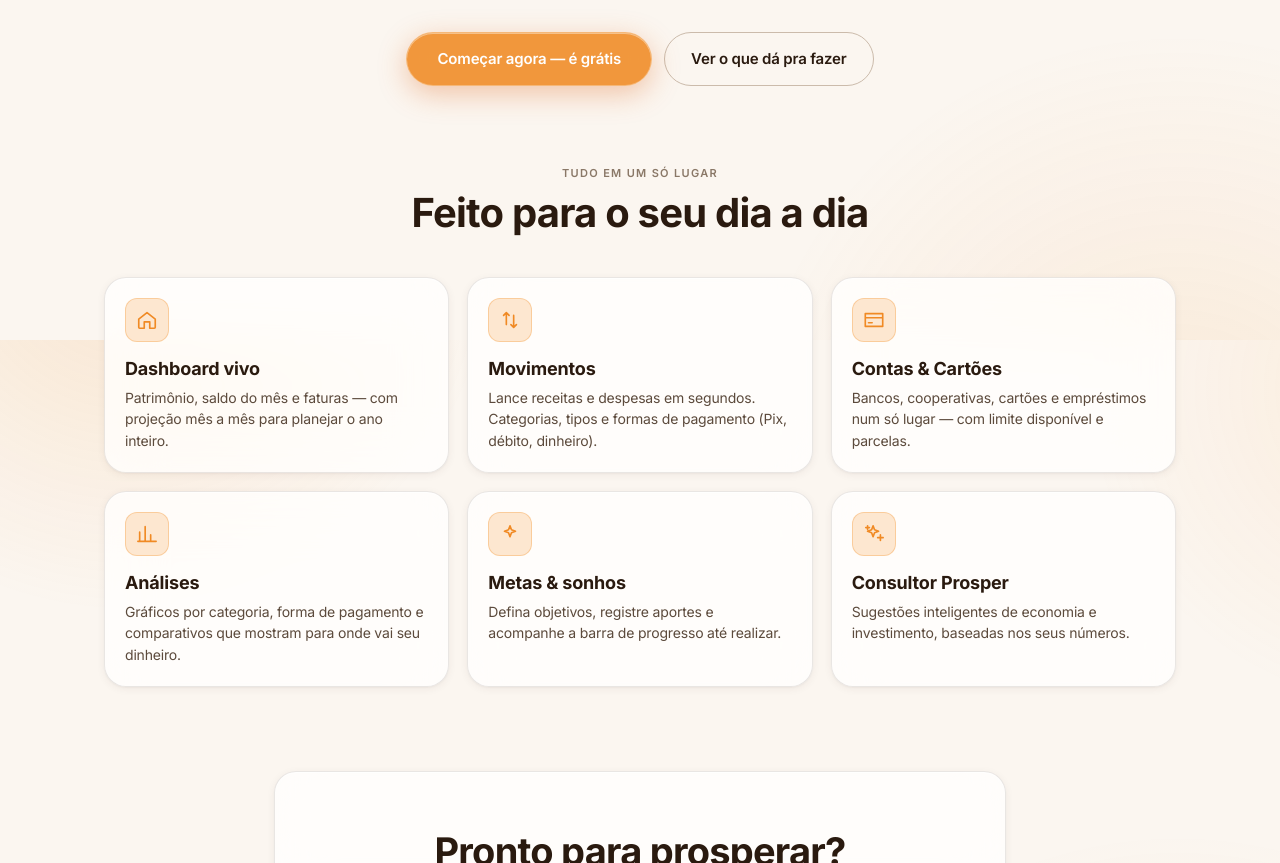
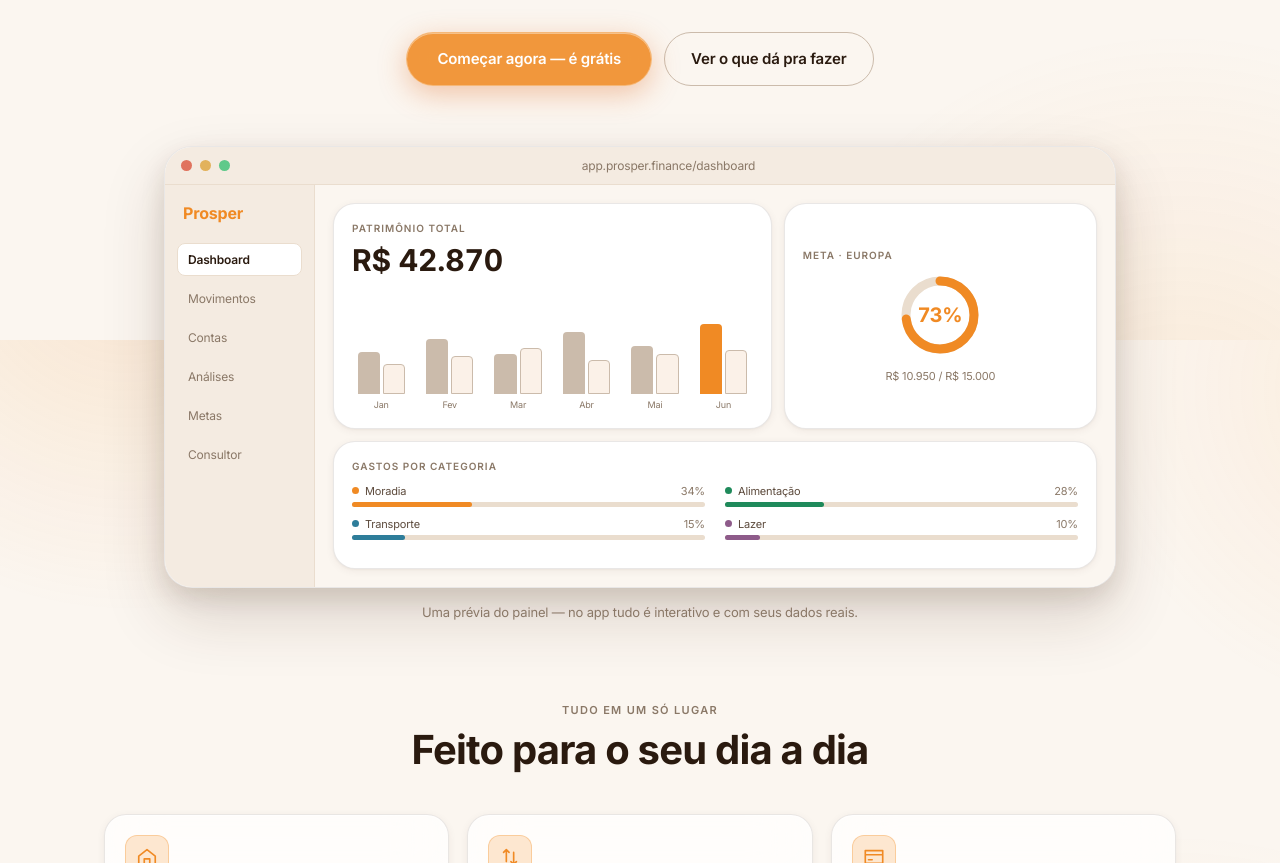
Before and after one commit to rafaelcasemiro01/prosper-finance, a Next.js app in the folder design_handoff_prosper/prosper-app/: page / in a window 1280 px wide. Shown: the part 460-1323 px from the top of the page. Built offline with nearby package versions, Linux system fonts and the light colour scheme; no server answers.

Commit message:
feat: preview visual da plataforma na landing

```diff
--- a/design_handoff_prosper/prosper-app/app/page.tsx
+++ b/design_handoff_prosper/prosper-app/app/page.tsx
@@ -1,6 +1,7 @@
 import Link from 'next/link';
 import { createClient } from '@/lib/supabase/server';
 import { ThemeToggle } from '@/components/ThemeToggle';
+import { LandingPreview } from '@/components/LandingPreview';
 
 export const metadata = {
   title: 'Prosper — Sua grana no controle, sem complicação',
@@ -73,6 +74,11 @@ export default async function LandingPage() {
         </div>
       </section>
 
+      {/* Preview da plataforma */}
+      <section style={{ padding: '20px 0 30px' }}>
+        <LandingPreview />
+      </section>
+
       {/* Feature grid */}
       <section id="recursos" style={{ maxWidth: 1120, margin: '0 auto', padding: '40px 24px 20px', scrollMarginTop: 80 }}>
         <div style={{ textAlign: 'center', marginBottom: 40 }}>
--- /dev/null
+++ b/design_handoff_prosper/prosper-app/components/LandingPreview.tsx
@@ -0,0 +1,115 @@
+// LandingPreview — mockups estáticos da plataforma (frame de navegador com
+// dashboard, gráfico de barras e anel de meta) usando os tokens reais.
+// Sem hooks: seguro em Server Component.
+
+function BarChart() {
+  const bars = [
+    { h: 42, e: 30 }, { h: 55, e: 38 }, { h: 40, e: 46 },
+    { h: 62, e: 34 }, { h: 48, e: 40 }, { h: 70, e: 44 },
+  ];
+  const labels = ['Jan', 'Fev', 'Mar', 'Abr', 'Mai', 'Jun'];
+  return (
+    <div style={{ display: 'grid', gridTemplateColumns: 'repeat(6, 1fr)', gap: 10, height: 120, alignItems: 'end' }}>
+      {bars.map((b, i) => (
+        <div key={i} style={{ display: 'flex', flexDirection: 'column', alignItems: 'center', gap: 5 }}>
+          <div style={{ display: 'flex', alignItems: 'end', gap: 3, height: 100, width: '100%', justifyContent: 'center' }}>
+            <div style={{ width: '38%', height: `${b.h}%`, background: i === 5 ? 'var(--accent)' : 'var(--ink-4)', borderRadius: '4px 4px 0 0' }} />
+            <div style={{ width: '38%', height: `${b.e}%`, background: 'var(--surface-2)', border: '1px solid var(--ink-4)', borderRadius: '4px 4px 0 0' }} />
+          </div>
+          <span style={{ fontSize: 9, color: 'var(--ink-3)' }}>{labels[i]}</span>
+        </div>
+      ))}
+    </div>
+  );
+}
+
+function GoalRing({ pct = 73 }: { pct?: number }) {
+  const r = 34, c = 2 * Math.PI * r;
+  return (
+    <svg width={92} height={92} viewBox="0 0 92 92" style={{ transform: 'rotate(-90deg)' }}>
+      <circle cx="46" cy="46" r={r} fill="none" stroke="var(--line)" strokeWidth="9" />
+      <circle cx="46" cy="46" r={r} fill="none" stroke="var(--accent)" strokeWidth="9" strokeLinecap="round"
+        strokeDasharray={`${(pct / 100) * c} ${c}`} />
+    </svg>
+  );
+}
+
+function MiniCat({ color, label, pct }: { color: string; label: string; pct: number }) {
+  return (
+    <div style={{ marginBottom: 10 }}>
+      <div style={{ display: 'flex', justifyContent: 'space-between', fontSize: 11, marginBottom: 4 }}>
+        <span style={{ display: 'flex', alignItems: 'center', gap: 6, color: 'var(--ink-2)' }}>
+          <span style={{ width: 7, height: 7, borderRadius: '50%', background: color }} />{label}
+        </span>
+        <span style={{ color: 'var(--ink-3)' }}>{pct}%</span>
+      </div>
+      <div style={{ height: 5, borderRadius: 999, background: 'var(--line)' }}>
+        <div style={{ width: `${pct}%`, height: '100%', borderRadius: 999, background: color }} />
+      </div>
+    </div>
+  );
+}
+
+export function LandingPreview() {
+  return (
+    <div style={{ maxWidth: 1000, margin: '0 auto', padding: '0 24px' }}>
+      {/* Browser frame */}
+      <div style={{ borderRadius: 'var(--radius-xl)', overflow: 'hidden', border: '1px solid var(--glass-border)', boxShadow: 'var(--shadow-pop)', background: 'var(--surface)' }}>
+        {/* Chrome bar */}
+        <div style={{ display: 'flex', alignItems: 'center', gap: 8, padding: '11px 16px', background: 'var(--bg-2)', borderBottom: '1px solid var(--line)' }}>
+          <span style={{ width: 11, height: 11, borderRadius: '50%', background: '#E0735E' }} />
+          <span style={{ width: 11, height: 11, borderRadius: '50%', background: '#E2B25C' }} />
+          <span style={{ width: 11, height: 11, borderRadius: '50%', background: '#5FC98A' }} />
+          <div style={{ flex: 1, textAlign: 'center', fontSize: 12, color: 'var(--ink-3)' }}>app.prosper.finance/dashboard</div>
+        </div>
+        {/* Dashboard body */}
+        <div style={{ display: 'grid', gridTemplateColumns: '150px 1fr', minHeight: 380 }}>
+          {/* Sidebar */}
+          <div style={{ background: 'var(--bg-2)', borderRight: '1px solid var(--line)', padding: '18px 12px', display: 'flex', flexDirection: 'column', gap: 6 }}>
+            <div style={{ display: 'flex', alignItems: 'center', gap: 8, padding: '0 6px 14px' }}>
+              <span style={{ fontSize: 16, fontWeight: 700, color: 'var(--accent)' }}>Prosper</span>
+            </div>
+            {['Dashboard', 'Movimentos', 'Contas', 'Análises', 'Metas', 'Consultor'].map((n, i) => (
+              <div key={n} style={{ padding: '8px 10px', borderRadius: 8, fontSize: 12, fontWeight: i === 0 ? 600 : 400,
+                background: i === 0 ? 'var(--surface)' : 'transparent', color: i === 0 ? 'var(--ink)' : 'var(--ink-3)',
+                border: i === 0 ? '1px solid var(--line)' : '1px solid transparent' }}>{n}</div>
+            ))}
+          </div>
+          {/* Content */}
+          <div style={{ padding: 18, display: 'flex', flexDirection: 'column', gap: 12, background: 'var(--bg)' }}>
+            <div style={{ display: 'grid', gridTemplateColumns: '1.4fr 1fr', gap: 12 }}>
+              {/* Balance */}
+              <div className="card" style={{ padding: 18, background: 'var(--surface)', backdropFilter: 'none', WebkitBackdropFilter: 'none' }}>
+                <div style={{ fontSize: 10, letterSpacing: '.1em', textTransform: 'uppercase', color: 'var(--ink-3)', fontWeight: 600 }}>Patrimônio total</div>
+                <div className="tnum" style={{ fontSize: 30, fontWeight: 700, marginTop: 8 }}>R$ 42.870</div>
+                <div style={{ marginTop: 12 }}><BarChart /></div>
+              </div>
+              {/* Goal */}
+              <div className="card" style={{ padding: 18, display: 'flex', flexDirection: 'column', alignItems: 'center', justifyContent: 'center', gap: 8, background: 'var(--surface)', backdropFilter: 'none', WebkitBackdropFilter: 'none' }}>
+                <div style={{ fontSize: 10, letterSpacing: '.1em', textTransform: 'uppercase', color: 'var(--ink-3)', fontWeight: 600, alignSelf: 'flex-start' }}>Meta · Europa</div>
+                <div style={{ position: 'relative', display: 'flex', alignItems: 'center', justifyContent: 'center' }}>
+                  <GoalRing pct={73} />
+                  <span style={{ position: 'absolute', fontSize: 20, fontWeight: 700, color: 'var(--accent)' }}>73%</span>
+                </div>
+                <div style={{ fontSize: 11, color: 'var(--ink-3)' }}>R$ 10.950 / R$ 15.000</div>
+              </div>
+            </div>
+            {/* Categories */}
+            <div className="card" style={{ padding: 18, background: 'var(--surface)', backdropFilter: 'none', WebkitBackdropFilter: 'none' }}>
+              <div style={{ fontSize: 10, letterSpacing: '.1em', textTransform: 'uppercase', color: 'var(--ink-3)', fontWeight: 600, marginBottom: 12 }}>Gastos por categoria</div>
+              <div style={{ display: 'grid', gridTemplateColumns: '1fr 1fr', gap: '0 20px' }}>
+                <MiniCat color="var(--accent)" label="Moradia" pct={34} />
+                <MiniCat color="#1F8A5B" label="Alimentação" pct={28} />
+                <MiniCat color="#2E7D9A" label="Transporte" pct={15} />
+                <MiniCat color="#8E5B8A" label="Lazer" pct={10} />
+              </div>
+            </div>
+          </div>
+        </div>
+      </div>
+      <p style={{ textAlign: 'center', fontSize: 13, color: 'var(--ink-3)', marginTop: 16 }}>
+        Uma prévia do painel — no app tudo é interativo e com seus dados reais.
+      </p>
+    </div>
+  );
+}
```
